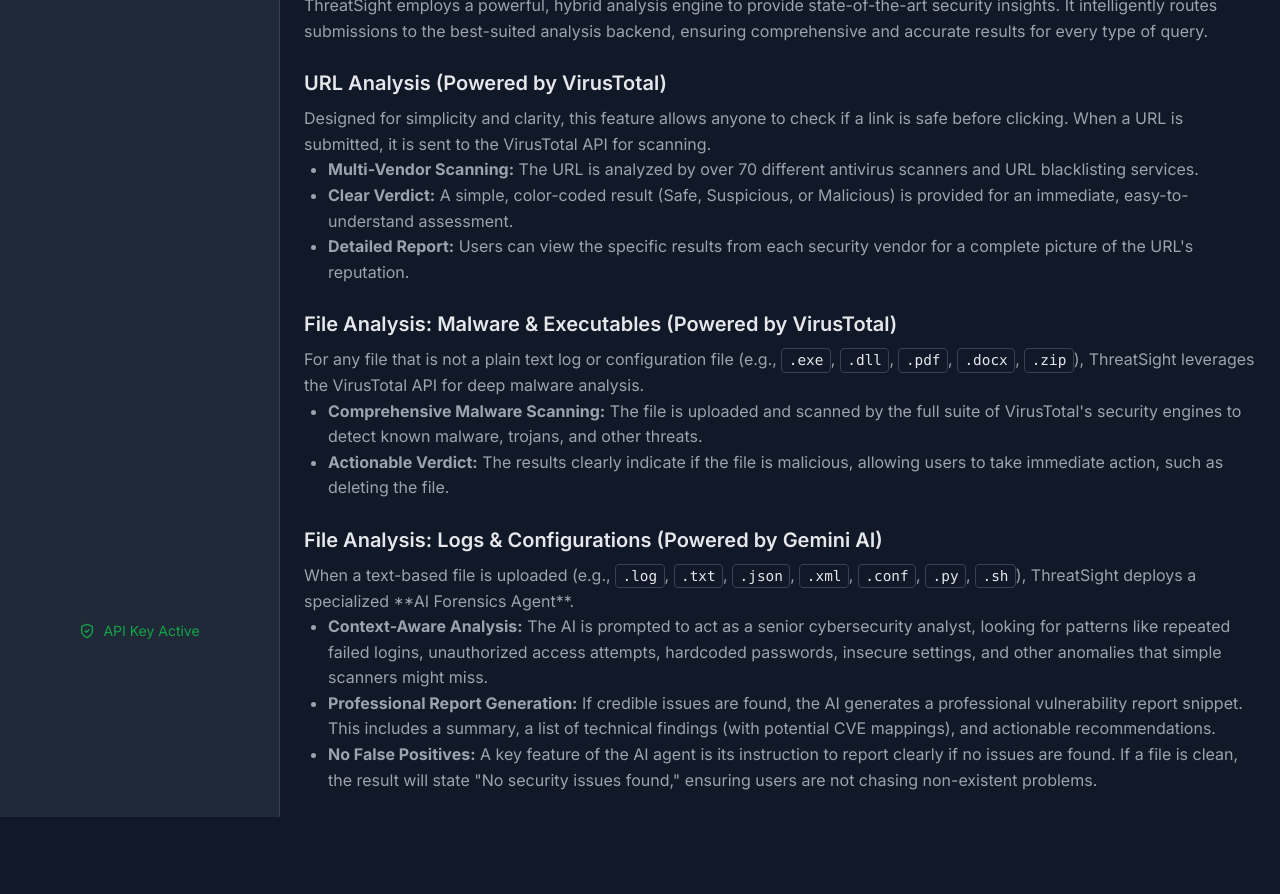
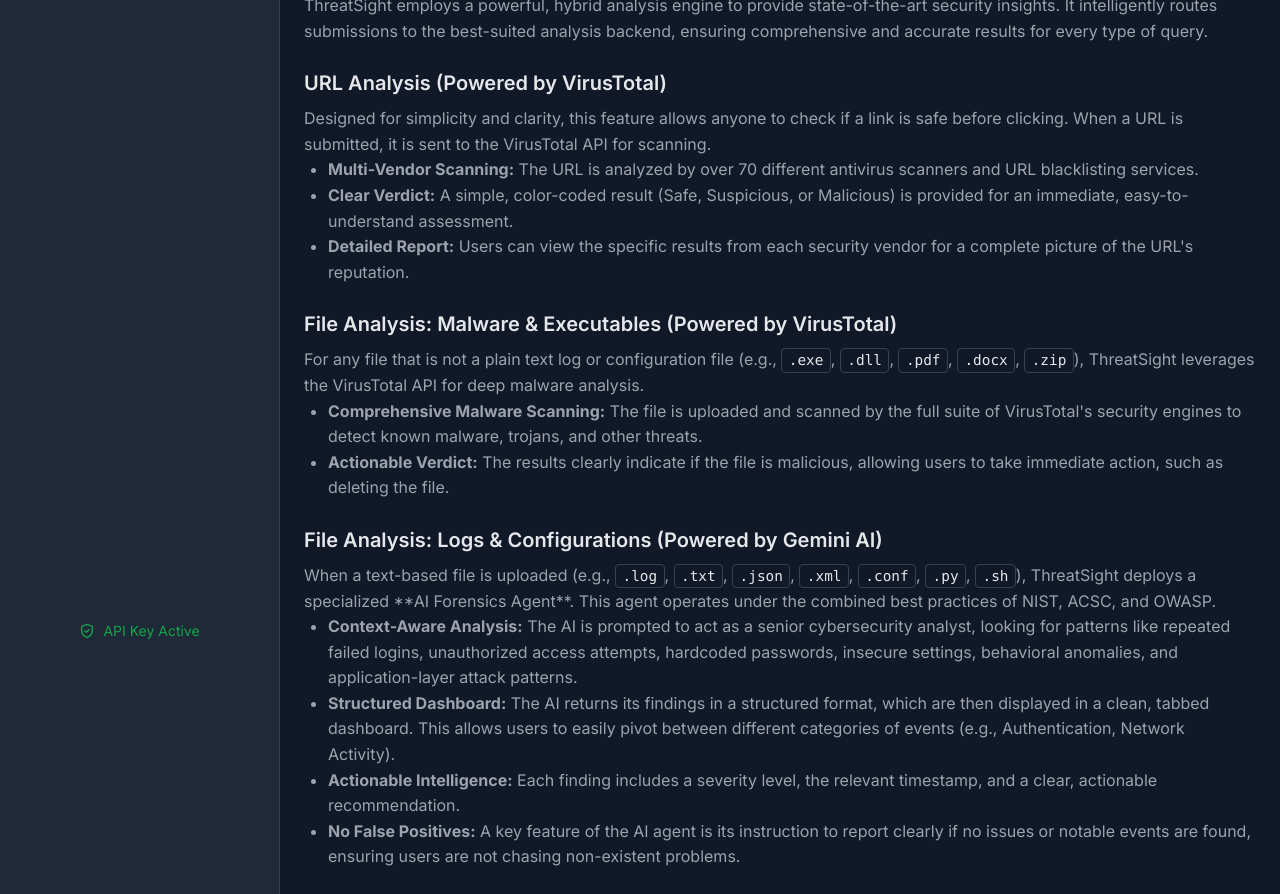
Before and after one commit to Varun-Godambe/Threat-Detector, a plain HTML site: page documentation.html in a window 1280 px wide. Shown: the part 143-1037 px from the top of the page. Before the commit the page ends 960 px from the top, so only its background shows below. Drawn offline with nearby package versions, Linux system fonts and the light colour scheme.

Commit message:
Update documentation.html

```diff
--- a/documentation.html
+++ b/documentation.html
@@ -81,11 +81,12 @@
                 </ul>
 
                 <h3>File Analysis: Logs & Configurations (Powered by Gemini AI)</h3>
-                <p>When a text-based file is uploaded (e.g., <code>.log</code>, <code>.txt</code>, <code>.json</code>, <code>.xml</code>, <code>.conf</code>, <code>.py</code>, <code>.sh</code>), ThreatSight deploys a specialized **AI Forensics Agent**.</p>
+                <p>When a text-based file is uploaded (e.g., <code>.log</code>, <code>.txt</code>, <code>.json</code>, <code>.xml</code>, <code>.conf</code>, <code>.py</code>, <code>.sh</code>), ThreatSight deploys a specialized **AI Forensics Agent**. This agent operates under the combined best practices of NIST, ACSC, and OWASP.</p>
                 <ul>
-                    <li><strong>Context-Aware Analysis:</strong> The AI is prompted to act as a senior cybersecurity analyst, looking for patterns like repeated failed logins, unauthorized access attempts, hardcoded passwords, insecure settings, and other anomalies that simple scanners might miss.</li>
-                    <li><strong>Professional Report Generation:</strong> If credible issues are found, the AI generates a professional vulnerability report snippet. This includes a summary, a list of technical findings (with potential CVE mappings), and actionable recommendations.</li>
-                    <li><strong>No False Positives:</strong> A key feature of the AI agent is its instruction to report clearly if no issues are found. If a file is clean, the result will state "No security issues found," ensuring users are not chasing non-existent problems.</li>
+                    <li><strong>Context-Aware Analysis:</strong> The AI is prompted to act as a senior cybersecurity analyst, looking for patterns like repeated failed logins, unauthorized access attempts, hardcoded passwords, insecure settings, behavioral anomalies, and application-layer attack patterns.</li>
+                    <li><strong>Structured Dashboard:</strong> The AI returns its findings in a structured format, which are then displayed in a clean, tabbed dashboard. This allows users to easily pivot between different categories of events (e.g., Authentication, Network Activity).</li>
+                    <li><strong>Actionable Intelligence:</strong> Each finding includes a severity level, the relevant timestamp, and a clear, actionable recommendation.</li>
+                    <li><strong>No False Positives:</strong> A key feature of the AI agent is its instruction to report clearly if no issues or notable events are found, ensuring users are not chasing non-existent problems.</li>
                 </ul>
             </main>
         </div>
```
